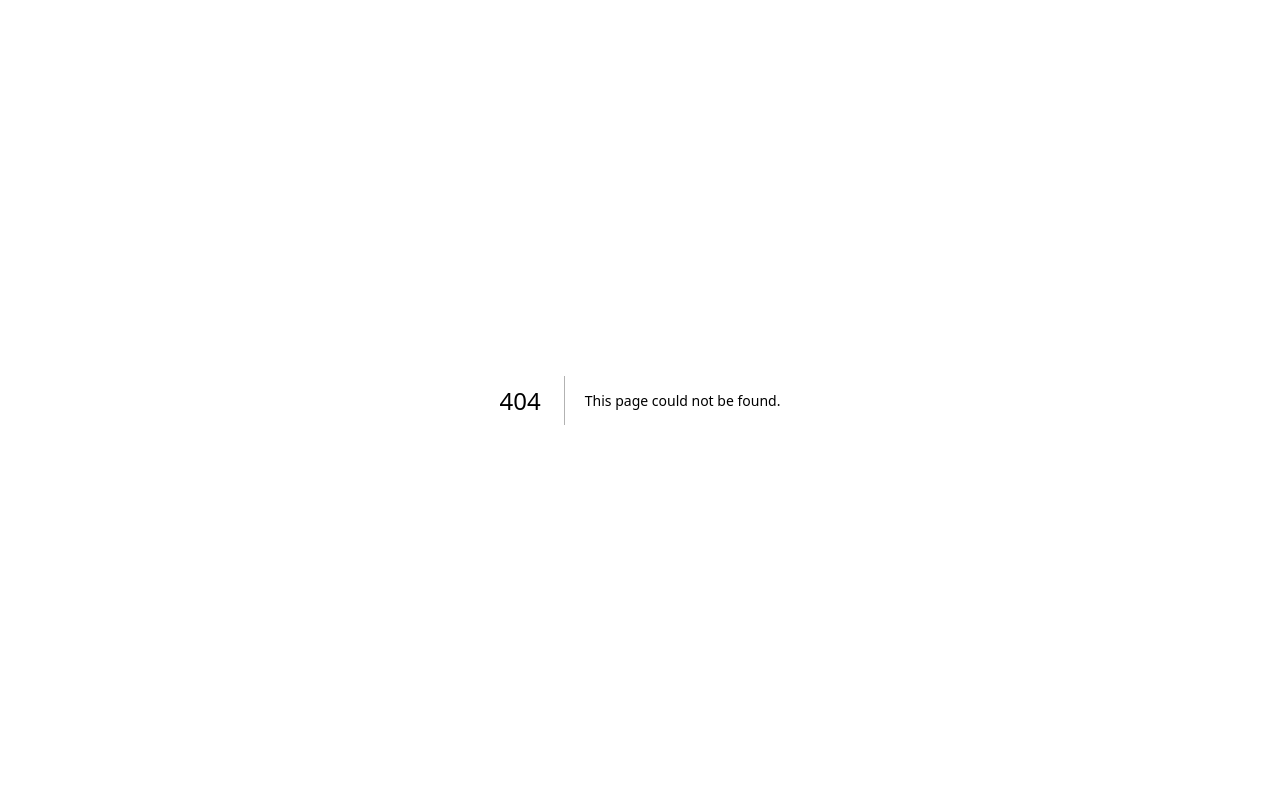
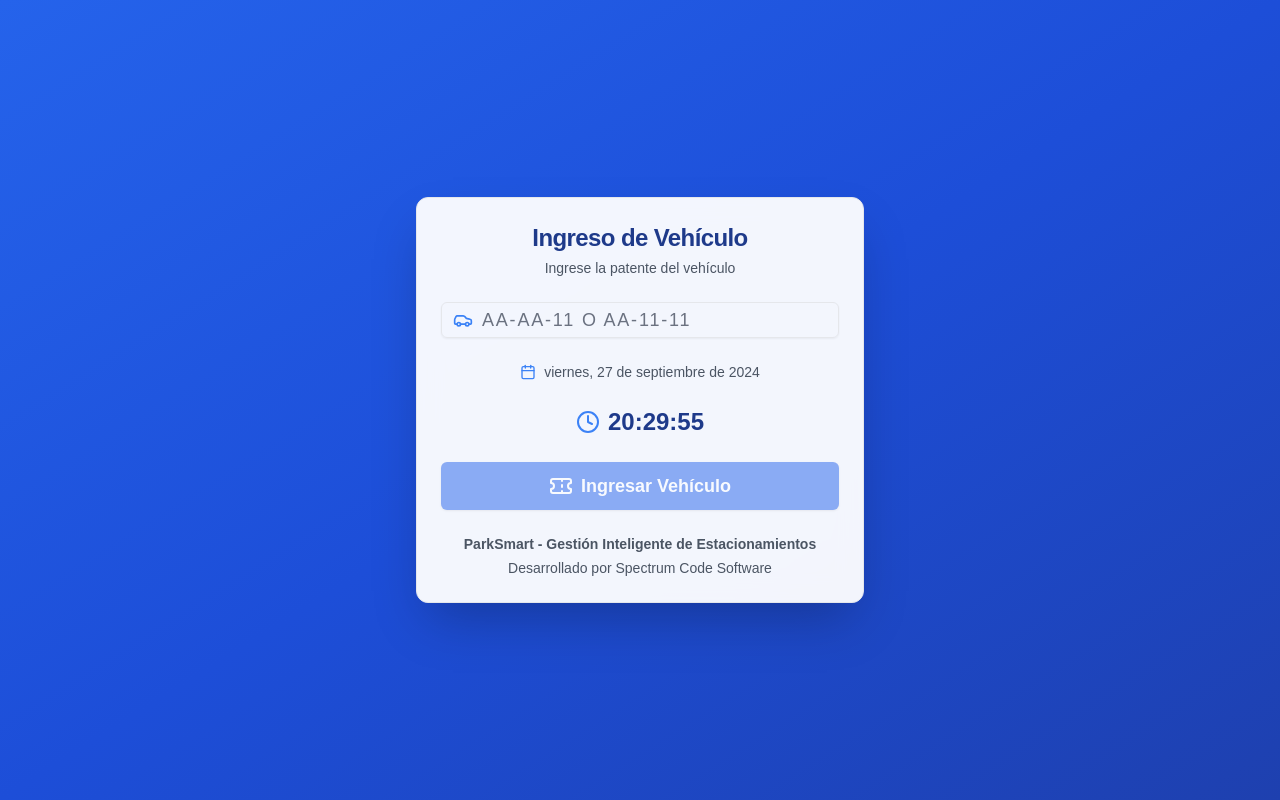
Before and after one commit to Sekhard17/parking-app, a Next.js app: page /ingreso-vehiculo in a window 1280 px wide. Before the commit this address had no page. Built offline with nearby package versions, Linux system fonts and the light colour scheme.

Commit message:
Modulo de Ingreso Vehiculos

```diff
--- /dev/null
+++ b/src/app/ingreso-vehiculo/page.tsx
@@ -0,0 +1,9 @@
+import IngresoV from "@/components/IngresoVehiculo";
+
+export default function IngresoVehiculos() {
+  return (
+    <>
+        <IngresoV />
+    </>
+  );
+}
--- /dev/null
+++ b/src/components/IngresoVehiculo.tsx
@@ -0,0 +1,139 @@
+'use client'
+
+import { useState, useEffect } from 'react'
+import { motion, AnimatePresence } from 'framer-motion'
+import { Input } from "@/components/ui/input"
+import { Button } from "@/components/ui/button"
+import { Card, CardHeader, CardTitle, CardContent, CardFooter } from "@/components/ui/card"
+import { Car, Calendar, Clock, Ticket } from 'lucide-react'
+
+const patenteRegex = /^[A-Z]{2}-[A-Z]{2}-\d{2}$|^[A-Z]{2}-\d{2}-\d{2}$/
+
+const IngresoVehiculo = () => {
+  const [patente, setPatente] = useState('')
+  const [isValid, setIsValid] = useState(false)
+  const [currentDateTime, setCurrentDateTime] = useState(new Date())
+
+  useEffect(() => {
+    const timer = setInterval(() => setCurrentDateTime(new Date()), 1000)
+    return () => clearInterval(timer)
+  }, [])
+
+  const formatPatente = (value: string) => {
+    const cleaned = value.replace(/[^A-Z0-9]/g, '').toUpperCase()
+    let formatted = ''
+    for (let i = 0; i < cleaned.length && i < 6; i++) {
+      if (i === 2 || i === 4) formatted += '-'
+      if (i < 4) {
+        // Solo letras en las primeras 4 posiciones
+        formatted += cleaned[i].replace(/[^A-Z]/g, '')
+      } else {
+        // Solo números en las últimas 2 posiciones
+        formatted += cleaned[i].replace(/[^0-9]/g, '')
+      }
+    }
+    return formatted
+  }
+
+  const handlePatenteChange = (e: React.ChangeEvent<HTMLInputElement>) => {
+    const formatted = formatPatente(e.target.value)
+    setPatente(formatted)
+    setIsValid(patenteRegex.test(formatted))
+  }
+
+  const handleSubmit = (e: React.FormEvent) => {
+    e.preventDefault()
+    if (isValid) {
+      console.log('Generando ticket para:', patente)
+      setPatente('')
+      setIsValid(false)
+    }
+  }
+
+  return (
+    <div className="min-h-screen flex items-center justify-center bg-gradient-to-br from-blue-600 via-blue-700 to-blue-800 p-4">
+      <Card className="w-full max-w-md mx-auto bg-white/95 backdrop-blur-md shadow-2xl">
+        <CardHeader className="space-y-1">
+          <CardTitle className="text-2xl font-bold text-center text-blue-900">Ingreso de Vehículo</CardTitle>
+          <p className="text-center text-sm text-gray-600">Ingrese la patente del vehículo</p>
+        </CardHeader>
+        <CardContent>
+          <form onSubmit={handleSubmit} className="space-y-6">
+            <div className="relative">
+              <Input
+                type="text"
+                value={patente}
+                onChange={handlePatenteChange}
+                placeholder="AA-AA-11 o AA-11-11"
+                className="pl-10 pr-10 text-lg uppercase tracking-widest"
+                maxLength={8}
+              />
+              <Car className="absolute left-3 top-1/2 transform -translate-y-1/2 text-blue-500" size={20} />
+              <AnimatePresence>
+                {patente && (
+                  <motion.div
+                    initial={{ opacity: 0, scale: 0.8 }}
+                    animate={{ opacity: 1, scale: 1 }}
+                    exit={{ opacity: 0, scale: 0.8 }}
+                    className="absolute right-3 top-1/2 transform -translate-y-1/2"
+                  >
+                    <div className={`w-6 h-6 rounded-full flex items-center justify-center ${isValid ? 'bg-green-500' : 'bg-red-500'}`}>
+                      <span className="text-white text-xs font-bold">
+                        {isValid ? '✓' : '✗'}
+                      </span>
+                    </div>
+                  </motion.div>
+                )}
+              </AnimatePresence>
+            </div>
+            <motion.div
+              className="flex items-center justify-center space-x-2 text-sm text-gray-600"
+              initial={{ opacity: 0 }}
+              animate={{ opacity: 1 }}
+              transition={{ delay: 0.2 }}
+            >
+              <Calendar size={16} className="text-blue-500" />
+              <span>
+                {currentDateTime.toLocaleDateString('es-CL', {
+                  weekday: 'long',
+                  year: 'numeric',
+                  month: 'long',
+                  day: 'numeric'
+                })}
+              </span>
+            </motion.div>
+            <motion.div
+              className="flex items-center justify-center space-x-2 text-2xl font-bold text-blue-900"
+              initial={{ opacity: 0 }}
+              animate={{ opacity: 1 }}
+              transition={{ delay: 0.3 }}
+            >
+              <Clock size={24} className="text-blue-500" />
+              <span>{currentDateTime.toLocaleTimeString('es-CL', { hour12: false })}</span>
+            </motion.div>
+            <motion.div
+              initial={{ opacity: 0, y: 20 }}
+              animate={{ opacity: 1, y: 0 }}
+              transition={{ delay: 0.4 }}
+            >
+              <Button
+                type="submit"
+                className="w-full bg-blue-600 hover:bg-blue-700 text-white flex items-center justify-center space-x-2 py-6 text-lg font-semibold transition-all duration-300 ease-in-out transform hover:scale-105"
+                disabled={!isValid}
+              >
+                <Ticket size={24} />
+                <span>Ingresar Vehículo</span>
+              </Button>
+            </motion.div>
+          </form>
+        </CardContent>
+        <CardFooter className="flex flex-col items-center text-sm text-gray-600">
+          <p className="font-semibold">ParkSmart - Gestión Inteligente de Estacionamientos</p>
+          <p className="mt-1">Desarrollado por Spectrum Code Software</p>
+        </CardFooter>
+      </Card>
+    </div>
+  )
+}
+
+export default IngresoVehiculo
```
